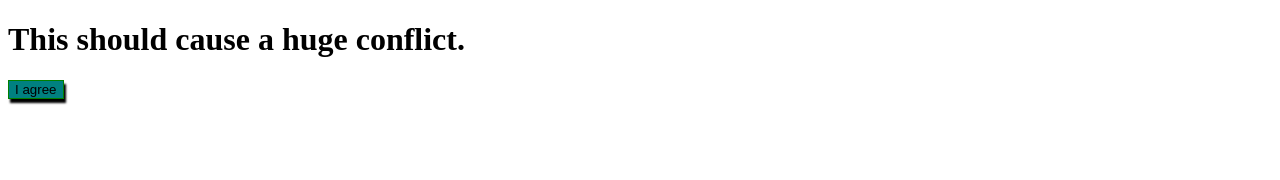
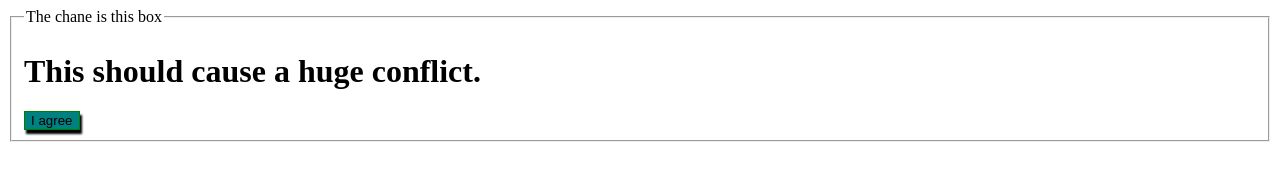
Before and after one commit to yofaka/vc, a plain HTML site: page index.html in a window 1280 px wide. Drawn offline with Linux system fonts and the light colour scheme.

Commit message:
added fieldset and legend

```diff
--- a/index.html
+++ b/index.html
@@ -7,9 +7,14 @@
     <title>GIT-TUTORIAL</title>
 </head>
 <body>
+<fieldset>
 
+    <legend>The chane is  this box</legend>
     <h1>This should cause a huge conflict.</h1>
     <button style="box-shadow:2px 4px 2px;border:1px solid green;background-color: teal;">I agree</button>
 
+
+</fieldset>
+
 </body>
 </html>
```
